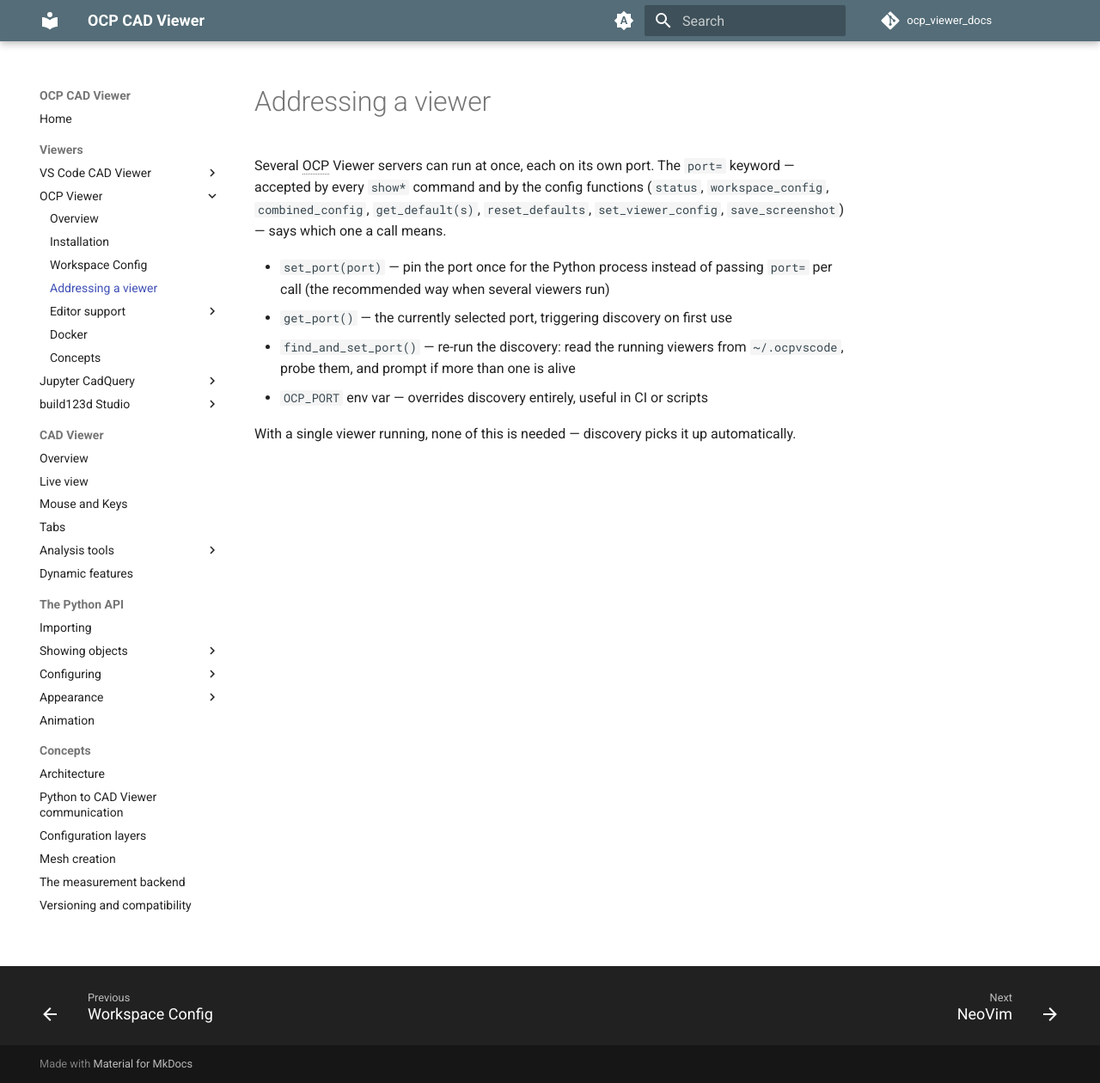
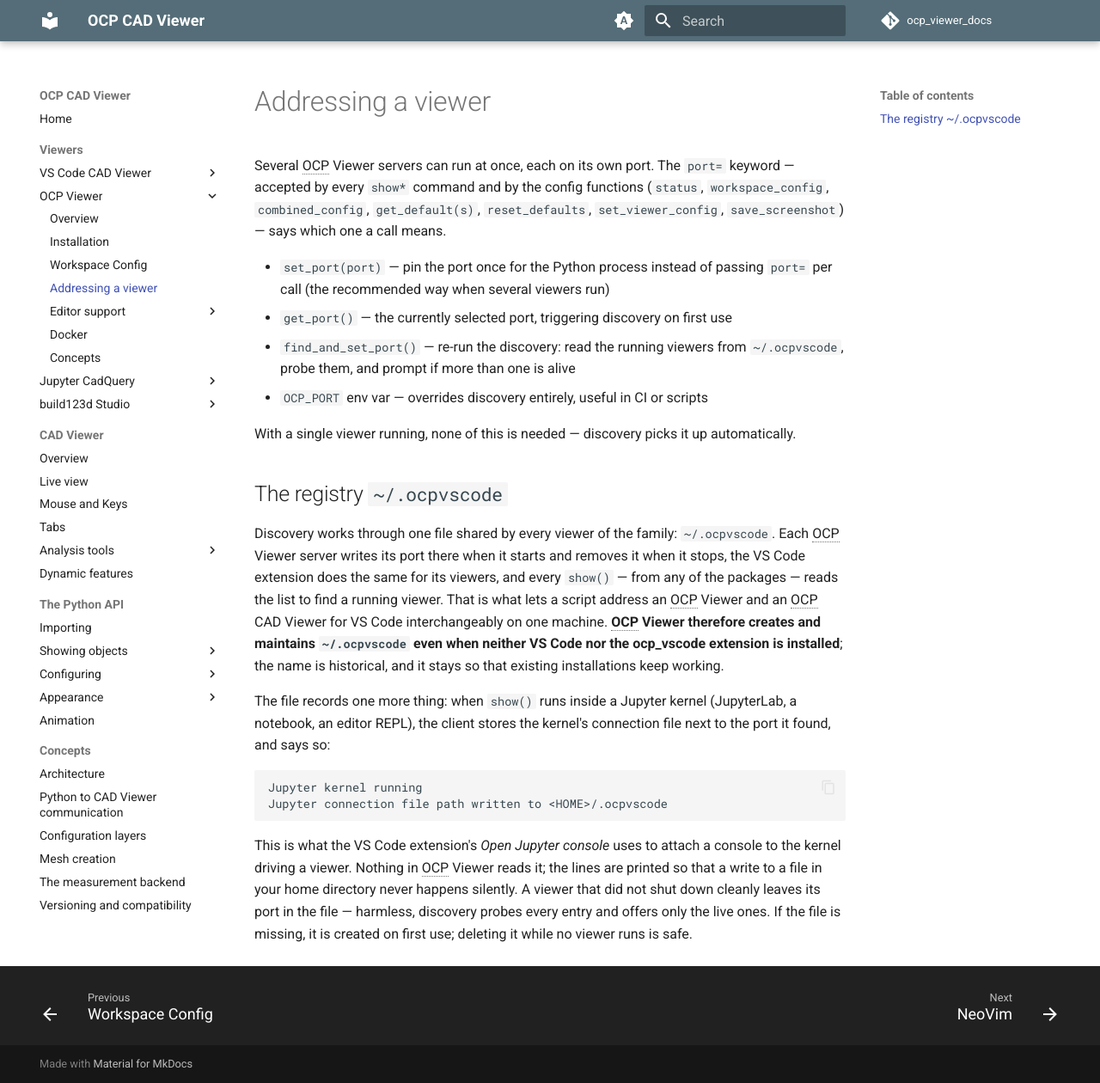
Before and after one commit to bernhard-42/ocp_viewer_docs, an MkDocs documentation site: the page built from docs/viewers/ocp_viewer/addressing.md, in a window 1280 px wide and 1260 px high. Shown: the whole window at 86% size. Built offline with MkDocs 1.6.1 and Material for MkDocs 9.7.7, drawn with Linux system fonts in a browser that asks for light colours; comment, search, counter and statistics services are not loaded.

Commit message:
OCP Viewer: the registry ~/.ocpvscode, and ocp-viewer as the start command
Addressing gains a section on the registry: every viewer of the family
writes its port to ~/.ocpvscode and every show() reads it, which is what
makes OCP Viewer and the VS Code viewer addressable interchangeably - so
OCP Viewer creates and maintains the file even where VS Code is not
installed; the two lines a kernel prints when its connection file is
recorded, and what reads it; stale entries and a missing file. Workspace
Config points there so the registry is not taken for a settings file.

Installation names the ocp-viewer console script first and python -m
ocp_viewer as the equivalent module form; overview and the CLI-flag
references follow. NeoVim keeps the module form, its point being the
interpreter.

Co-Authored-By: Claude Opus 5 (1M context) <noreply@anthropic.com>
Claude-Session: https://claude.ai/code/session_01P7e3xi4VDeTbWCjF4LASSE

````diff
--- a/docs/viewers/ocp_viewer/addressing.md
+++ b/docs/viewers/ocp_viewer/addressing.md
@@ -8,3 +8,16 @@ Several OCP Viewer servers can run at once, each on its own port. The `port=` ke
 - `OCP_PORT` env var — overrides discovery entirely, useful in CI or scripts
 
 With a single viewer running, none of this is needed — discovery picks it up automatically.
+
+## The registry `~/.ocpvscode`
+
+Discovery works through one file shared by every viewer of the family: `~/.ocpvscode`. Each OCP Viewer server writes its port there when it starts and removes it when it stops, the VS Code extension does the same for its viewers, and every `show()` — from any of the packages — reads the list to find a running viewer. That is what lets a script address an OCP Viewer and an OCP CAD Viewer for VS Code interchangeably on one machine. **OCP Viewer therefore creates and maintains `~/.ocpvscode` even when neither VS Code nor the ocp_vscode extension is installed**; the name is historical, and it stays so that existing installations keep working.
+
+The file records one more thing: when `show()` runs inside a Jupyter kernel (JupyterLab, a notebook, an editor REPL), the client stores the kernel's connection file next to the port it found, and says so:
+
+```
+Jupyter kernel running
+Jupyter connection file path written to <HOME>/.ocpvscode
+```
+
+This is what the VS Code extension's *Open Jupyter console* uses to attach a console to the kernel driving a viewer. Nothing in OCP Viewer reads it; the lines are printed so that a write to a file in your home directory never happens silently. A viewer that did not shut down cleanly leaves its port in the file — harmless, discovery probes every entry and offers only the live ones. If the file is missing, it is created on first use; deleting it while no viewer runs is safe.
````
Also changed, not shown: docs/viewers/ocp_viewer/installation.md (+7 -1 lines), docs/viewers/ocp_viewer/overview.md (+1 -1 lines), docs/viewers/ocp_viewer/workspace_config.md (+4 -2 lines).
